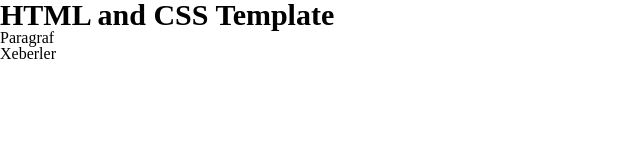
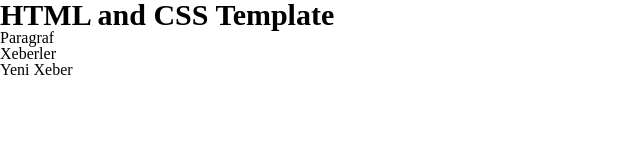
Before and after one commit to eminazeroglu/html-and-css, a plain HTML site: page index.html in a window 1280 px wide. Shown: the full height of the page, 0-640 px from the left. Drawn offline with Linux system fonts and the light colour scheme.

Commit message:
yeni xeber elave edildi

```diff
--- a/index.html
+++ b/index.html
@@ -12,5 +12,9 @@
     <section>
         Xeberler
     </section>
+
+    <section>
+        Yeni Xeber
+    </section>
 </body>
 </html>
```
